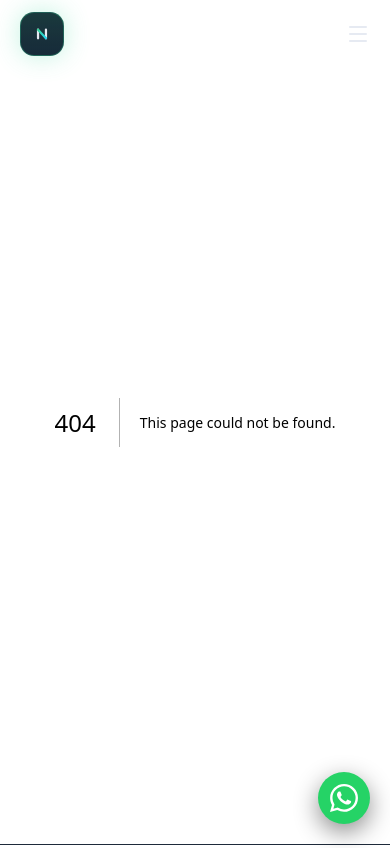
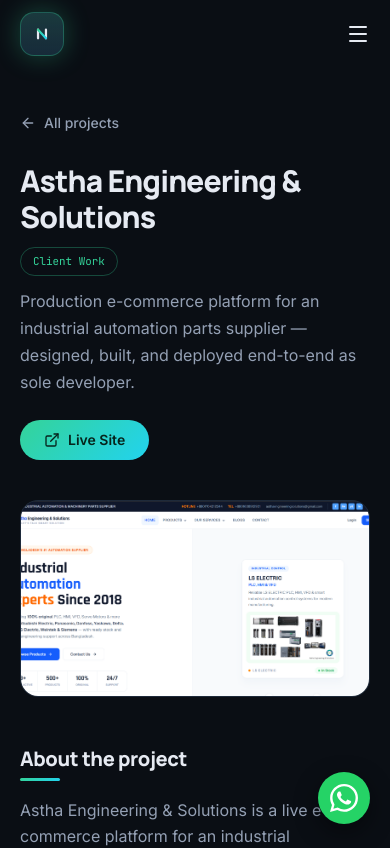
Before and after one commit to me-nayeem/my-portfolio, a Next.js app: page /projects/astha-engineering in a window 390 px wide. Before the commit this address had no page. Shown: the top 848 px of the page. Built offline with nearby package versions, Linux system fonts and the light colour scheme.

Commit message:
feat: add scroll-spy active state to navbar
- single IntersectionObserver over nav target sections, keyed to pathname
- gradient underline on active desktop link, emerald text in mobile menu

```diff
--- a/src/app/layout.tsx
+++ b/src/app/layout.tsx
@@ -29,6 +29,7 @@
 });
 
 export const metadata: Metadata = {
+  metadataBase: new URL("https://nayeem-islam-portfolio.vercel.app"),
   title: "Create Next App",
   description: "Generated by create next app",
 };
--- /dev/null
+++ b/src/app/projects/[slug]/page.tsx
@@ -0,0 +1,229 @@
+import type { Metadata } from "next";
+import type { ReactNode } from "react";
+import Image from "next/image";
+import Link from "next/link";
+import { notFound } from "next/navigation";
+import { ArrowLeft, ExternalLink } from "lucide-react";
+import { GithubIcon } from "../../../components/icons";
+import { getProjectBySlug, projects } from "../../../content/projects";
+
+type Params = { slug: string };
+
+export function generateStaticParams(): Params[] {
+  return projects.map((project) => ({ slug: project.slug }));
+}
+
+export async function generateMetadata({
+  params,
+}: {
+  params: Promise<Params>;
+}): Promise<Metadata> {
+  const { slug } = await params;
+  const project = getProjectBySlug(slug);
+  if (!project) {
+    return {};
+  }
+  return {
+    title: `${project.title} — Nayeem Islam`,
+    description: project.summary,
+    openGraph: {
+      title: project.title,
+      description: project.summary,
+      images: project.coverImage ? [project.coverImage] : undefined,
+    },
+  };
+}
+
+function CaseSection({
+  title,
+  children,
+}: {
+  title: string;
+  children: ReactNode;
+}) {
+  return (
+    <section className="mt-12">
+      <h2 className="font-heading relative inline-block pb-2 text-xl font-extrabold tracking-[-0.02em] after:absolute after:bottom-0 after:left-0 after:h-0.75 after:w-10 after:rounded-full after:bg-(image:--gradient)">
+        {title}
+      </h2>
+      <div className="text-muted-foreground mt-4 leading-relaxed">
+        {children}
+      </div>
+    </section>
+  );
+}
+
+export default async function ProjectPage({
+  params,
+}: {
+  params: Promise<Params>;
+}) {
+  const { slug } = await params;
+  const project = getProjectBySlug(slug);
+  if (!project) {
+    notFound();
+  }
+
+  const gallery = project.images.filter(
+    (image) => image !== project.coverImage,
+  );
+
+  return (
+    <article className="mx-auto max-w-4xl px-5 pt-28 pb-20 sm:px-8">
+      <Link
+        href="/#projects"
+        className="text-muted-foreground hover:text-primary inline-flex items-center gap-2 text-sm font-medium transition-colors"
+      >
+        <ArrowLeft className="size-4" aria-hidden="true" />
+        All projects
+      </Link>
+
+      <header className="mt-6">
+        <div className="flex flex-wrap items-center gap-3">
+          <h1 className="font-heading text-3xl font-extrabold tracking-[-0.03em] sm:text-4xl">
+            {project.title}
+          </h1>
+          {!project.githubUrl && (
+            <span className="border-primary/30 text-primary rounded-full border px-3 py-1 font-mono text-[0.68rem]">
+              Client Work
+            </span>
+          )}
+        </div>
+        <p className="text-muted-foreground mt-3 max-w-2xl">
+          {project.summary}
+        </p>
+
+        <div className="mt-6 flex flex-wrap gap-3">
+          {project.liveUrl && (
+            <a
+              href={project.liveUrl}
+              target="_blank"
+              rel="noopener noreferrer"
+              className="text-primary-foreground inline-flex items-center gap-2 rounded-full bg-(image:--gradient) px-6 py-2.5 text-sm font-semibold transition-all duration-200 hover:-translate-y-0.5 hover:shadow-[0_10px_30px_rgba(52,211,153,0.28)]"
+            >
+              <ExternalLink className="size-4" aria-hidden="true" />
+              Live Site
+            </a>
+          )}
+          {project.githubUrl && (
+            <a
+              href={project.githubUrl}
+              target="_blank"
+              rel="noopener noreferrer"
+              className="border-border bg-surface-2/60 hover:border-primary hover:text-primary inline-flex items-center gap-2 rounded-full border px-6 py-2.5 text-sm font-semibold transition-all duration-200 hover:-translate-y-0.5"
+            >
+              <GithubIcon className="size-4" aria-hidden="true" />
+              GitHub
+            </a>
+          )}
+        </div>
+      </header>
+
+      {project.videoUrl ? (
+        <div className="border-border mt-10 aspect-video overflow-hidden rounded-2xl border">
+          <iframe
+            src={project.videoUrl}
+            title={`${project.title} — demo video`}
+            allow="accelerometer; autoplay; clipboard-write; encrypted-media; gyroscope; picture-in-picture"
+            allowFullScreen
+            className="size-full"
+          />
+        </div>
+      ) : (
+        project.coverImage && (
+          <div className="border-border bg-surface-2 relative mt-10 aspect-video overflow-hidden rounded-2xl border">
+            <Image
+              src={project.coverImage}
+              alt={`${project.title} — interface preview`}
+              fill
+              priority
+              sizes="(max-width: 896px) 100vw, 896px"
+              className="object-cover"
+            />
+          </div>
+        )
+      )}
+
+      <CaseSection title="About the project">
+        <p>{project.description}</p>
+      </CaseSection>
+
+      <CaseSection title="The problem">
+        <p>{project.problem}</p>
+      </CaseSection>
+
+      <CaseSection title="The solution">
+        <p>{project.solution}</p>
+      </CaseSection>
+
+      <CaseSection title="Why I built it">
+        <p>{project.whyBuilt}</p>
+      </CaseSection>
+
+      <CaseSection title="Tech stack">
+        <ul className="flex flex-wrap gap-2">
+          {project.techStack.map((tech) => (
+            <li
+              key={tech}
+              className="border-border bg-surface text-foreground rounded-full border px-3.5 py-1 font-mono text-xs"
+            >
+              {tech}
+            </li>
+          ))}
+        </ul>
+      </CaseSection>
+
+      {gallery.length > 0 && (
+        <CaseSection title="Screenshots">
+          <div className="grid gap-4 sm:grid-cols-2">
+            {gallery.map((image) => (
+              <div
+                key={image}
+                className="border-border bg-surface-2 relative aspect-video overflow-hidden rounded-xl border"
+              >
+                <Image
+                  src={image}
+                  alt={`${project.title} — screenshot`}
+                  fill
+                  sizes="(max-width: 640px) 100vw, 430px"
+                  className="object-cover"
+                />
+              </div>
+            ))}
+          </div>
+        </CaseSection>
+      )}
+
+      <CaseSection title="Feedback">
+        <p className="text-sm">
+          No feedback yet — the feedback form opens soon.
+        </p>
+        <form className="mt-5">
+          <fieldset disabled className="grid gap-4 opacity-60">
+            <input
+              type="text"
+              placeholder="Your name"
+              aria-label="Your name"
+              className="border-border bg-surface-2 w-full rounded-lg border px-4 py-2.5 text-sm"
+            />
+            <textarea
+              placeholder="Share your thoughts on this project…"
+              aria-label="Your feedback"
+              rows={4}
+              className="border-border bg-surface-2 w-full rounded-lg border px-4 py-2.5 text-sm"
+            />
+            <button
+              type="submit"
+              className="text-primary-foreground w-fit rounded-full bg-(image:--gradient) px-6 py-2.5 text-sm font-semibold"
+            >
+              Submit Feedback
+            </button>
+          </fieldset>
+          <p className="text-muted-foreground mt-3 font-mono text-xs">
+            Feedback submissions are not open yet.
+          </p>
+        </form>
+      </CaseSection>
+    </article>
+  );
+}
--- a/src/components/layout/navbar.tsx
+++ b/src/components/layout/navbar.tsx
@@ -3,6 +3,7 @@
 import { useEffect, useState } from "react";
 import Image from "next/image";
 import Link from "next/link";
+import { usePathname } from "next/navigation";
 import { Download, Menu, X } from "lucide-react";
 import { profile } from "../../content/profile";
 import { cn } from "../../lib/utils";
@@ -16,8 +17,10 @@
 ];
 
 export function Navbar() {
+  const pathname = usePathname();
   const [scrolled, setScrolled] = useState(false);
   const [menuOpen, setMenuOpen] = useState(false);
+  const [activeSection, setActiveSection] = useState<string | null>(null);
 
   useEffect(() => {
     const onScroll = () => setScrolled(window.scrollY > 40);
@@ -25,6 +28,31 @@
     window.addEventListener("scroll", onScroll, { passive: true });
     return () => window.removeEventListener("scroll", onScroll);
   }, []);
+
+  useEffect(() => {
+    if (pathname !== "/") {
+      setActiveSection(null);
+      return;
+    }
+    const sections = navLinks
+      .map((link) => link.href.split("#")[1])
+      .filter((id): id is string => Boolean(id))
+      .map((id) => document.getElementById(id))
+      .filter((element): element is HTMLElement => element !== null);
+
+    const observer = new IntersectionObserver(
+      (entries) => {
+        for (const entry of entries) {
+          if (entry.isIntersecting) {
+            setActiveSection(entry.target.id);
+          }
+        }
+      },
+      { rootMargin: "-45% 0px -50% 0px" },
+    );
+    sections.forEach((section) => observer.observe(section));
+    return () => observer.disconnect();
+  }, [pathname]);
 
   return (
     <header
@@ -67,7 +95,12 @@
             <li key={link.href}>
               <Link
                 href={link.href}
-                className="text-muted-foreground hover:text-foreground text-sm font-medium transition-colors"
+                className={cn(
+                  "relative text-sm font-medium transition-colors",
+                  activeSection === link.href.split("#")[1]
+                    ? "text-foreground after:absolute after:inset-x-0 after:-bottom-1.5 after:h-0.5 after:rounded-full after:bg-(image:--gradient)"
+                    : "text-muted-foreground hover:text-foreground",
+                )}
                 onClick={(event) => scrollToHash(event, link.href)}
               >
                 {link.label}
@@ -116,7 +149,12 @@
               <li key={link.href}>
                 <Link
                   href={link.href}
-                  className="border-border/60 text-muted-foreground hover:text-foreground block border-b py-3 text-sm font-medium transition-colors"
+                  className={cn(
+                    "border-border/60 block border-b py-3 text-sm font-medium transition-colors",
+                    activeSection === link.href.split("#")[1]
+                      ? "text-primary"
+                      : "text-muted-foreground hover:text-foreground",
+                  )}
                   onClick={(event) => {
                     scrollToHash(event, link.href);
                     setMenuOpen(false);
```
